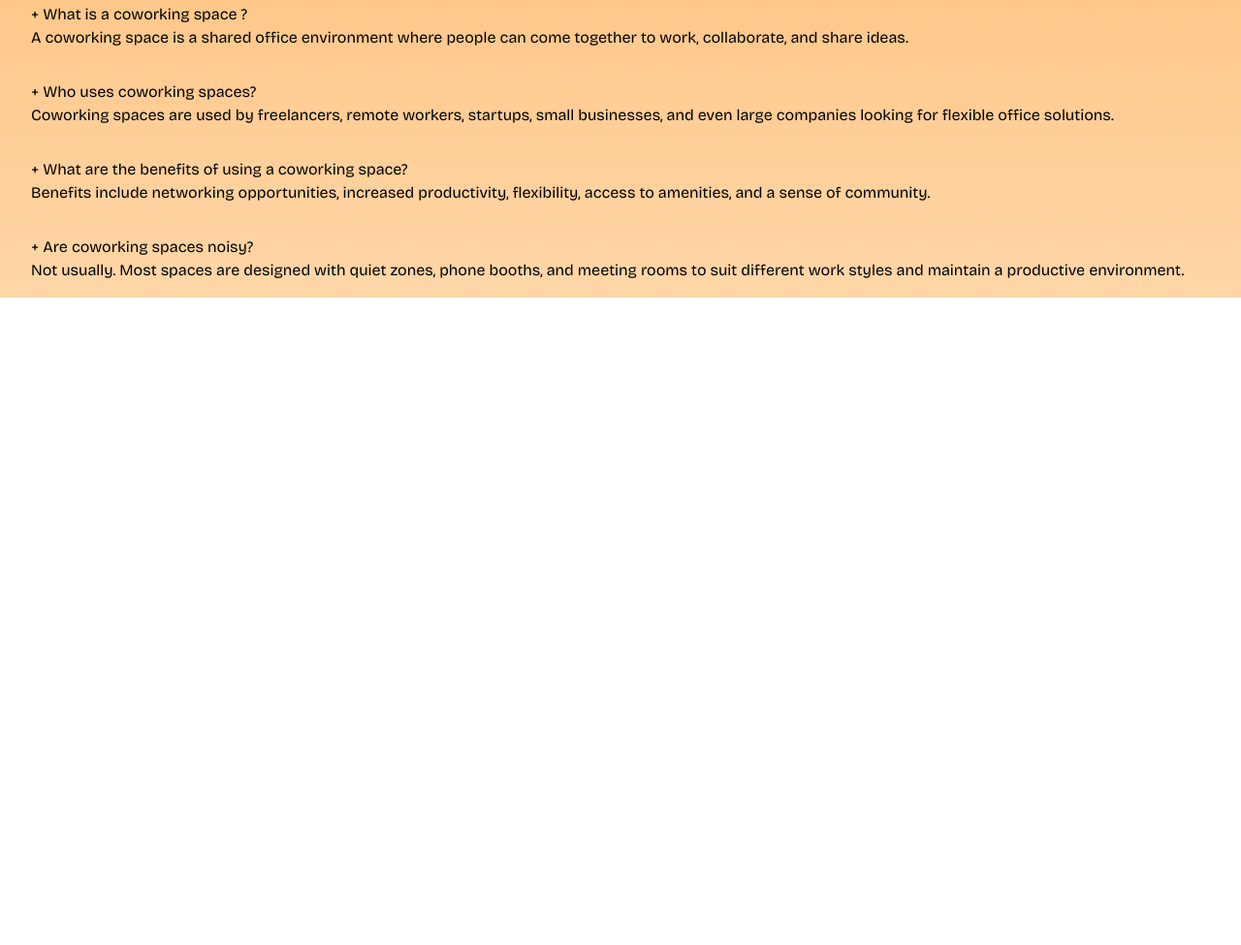
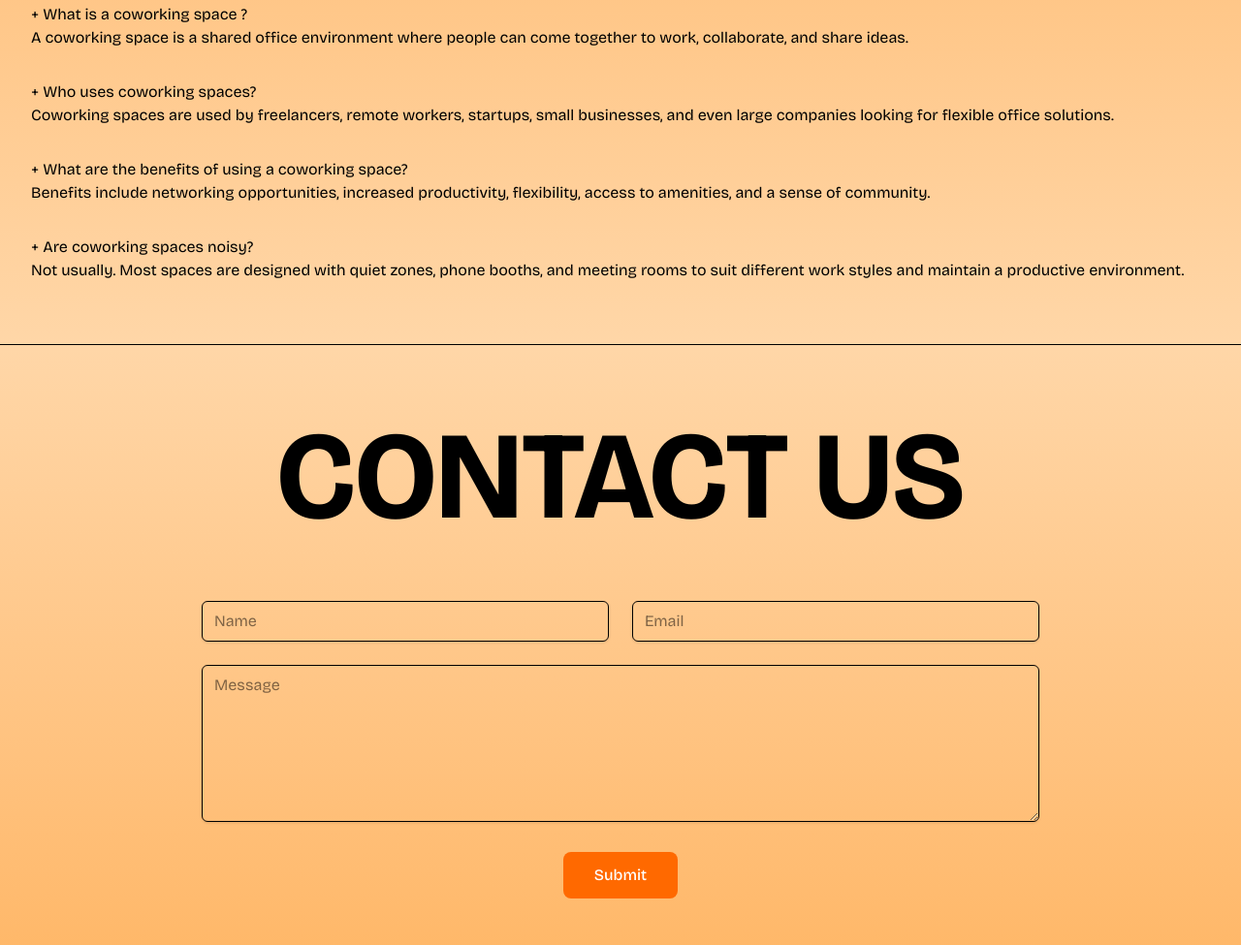
Before and after one commit to Redalaaouaj/Workly, a website: page index.html in a window 1280 px wide. Shown: the part 4296-5271 px from the top of the page at 97% size. Before the commit the page ends 4603 px from the top, so only its background shows below. Drawn offline with nearby package versions, Linux system fonts and the light colour scheme.

Commit message:
add contact form

```diff
--- a/index.html
+++ b/index.html
@@ -12,7 +12,11 @@
       font-family: 'Bricolage Grotesque', sans-serif;
     }
 
-    #hero, #about, #service, #spaces, #contact {
+    #hero,
+    #about,
+    #service,
+    #spaces,
+    #contact {
       scroll-margin-top: 80px;
     }
   </style>
@@ -95,7 +99,8 @@
         </div>
       </div>
 
-      <div id="service" class="text-center mx-auto w-96 bg-orange-600 p-4 mt-24 mb-12 rounded-md hover:bg-orange-600 transition">
+      <div id="service"
+        class="text-center mx-auto w-96 bg-orange-600 p-4 mt-24 mb-12 rounded-md hover:bg-orange-600 transition">
         <p class="text-white font-extrabold text-3xl">WHY CHOOSE US</p>
       </div>
       <div class="grid grid-cols-1 md:grid-cols-3 gap-24 max-w-7xl mx-auto px-4">
@@ -111,14 +116,16 @@
 
         <div class="bg-orange-600 rounded-md h-92 ">
           <img src="./assets/brain.svg" class="w-8 mx-4 mt-4 filter brightness-0 invert" alt="brain icon">
-          <h3 class="text-white text-2xl text-center font-bold mt-6">Dedicated Concierge  </h3>
-          <p class="text-white text-lg text-center mx-14 md:mx-6 mt-7">Your Dedicated Concierge Is A Local In The Area. Intimately Understands The City, Will Actively Take You On The Tour And Will Find Your Business. </p>
+          <h3 class="text-white text-2xl text-center font-bold mt-6">Dedicated Concierge </h3>
+          <p class="text-white text-lg text-center mx-14 md:mx-6 mt-7">Your Dedicated Concierge Is A Local In The Area.
+            Intimately Understands The City, Will Actively Take You On The Tour And Will Find Your Business. </p>
         </div>
 
         <div class="bg-orange-600 rounded-md h-92 ">
           <img src="./assets/bell-ring.svg" class="w-8 mx-4 mt-4 filter brightness-0 invert" alt="bell icon">
           <h3 class="text-white text-2xl text-center font-bold mt-6">Updates </h3>
-          <p class="text-white text-lg text-center mx-14 md:mx-6 mt-7">Notify You Of Any Office Space That Suits Your Requirements. Avoid The Need To Constantly Search, Browse Or Wait For Scheduled Emails. </p>
+          <p class="text-white text-lg text-center mx-14 md:mx-6 mt-7">Notify You Of Any Office Space That Suits Your
+            Requirements. Avoid The Need To Constantly Search, Browse Or Wait For Scheduled Emails. </p>
         </div>
       </div>
       <hr class="mt-8">
@@ -130,8 +137,8 @@
       </div>
       <div class="grid grid-cols-1 lg:grid-rows-3 gap-24 max-w-7xl mx-auto px-4">
         <div class="md:flex h-4/5 ">
-          <img src="./assets/conventional.jpg" class="w-3xl mx-auto mt-4 " alt="notepad icon">
-          <div class="flex  flex-col">
+          <img src="./assets/conventional.jpg" class="w-3xl mx-auto mt-4 " alt="conventional space">
+          <div class="flex flex-col">
 
             <h3 class=" text-2xl text-center font-bold mt-16 mb-10">Conventional </h3>
             <a href="#contact"
@@ -169,28 +176,65 @@
         <p class="text-black font-extrabold text-6xl md:text-9xl">FAQ</p>
       </div>
 
-      <div class="max-w-7xl mx-auto px-8 py-4">
+      <div class="max-w-xl lg:max-w-7xl mx-auto px-8 py-4">
         <h2>+ What is a coworking space ?</h2>
         <p>A coworking space is a shared office environment where people can come together
           to work, collaborate, and share ideas.</p>
       </div>
-      <div class="max-w-7xl mx-auto px-8 py-4">
+      <div class="max-w-xl lg:max-w-7xl mx-auto px-8 py-4">
         <h2>+ Who uses coworking spaces?</h2>
         <p>Coworking spaces are used by freelancers, remote workers, startups, small
           businesses, and even large companies looking for flexible office solutions.</p>
       </div>
-      <div class="max-w-7xl mx-auto px-8 py-4">
+      <div class="max-w-xl lg:max-w-7xl mx-auto px-8 py-4">
         <h2>+ What are the benefits of using a coworking space?</h2>
         <p>Benefits include networking opportunities, increased productivity, flexibility, access
           to amenities, and a sense of community.</p>
       </div>
-      <div class="max-w-7xl mx-auto px-8 py-4">
+      <div class="max-w-xl lg:max-w-7xl mx-auto px-8 py-4">
         <h2>+ Are coworking spaces noisy?</h2>
         <p>Not usually. Most spaces are designed with quiet zones, phone booths, and meeting
           rooms to suit different work styles and maintain a productive environment.</p>
       </div>
+<hr class="mt-12">
+    </section>
+
+    <section id="contact" class="from-orange-200 to-orange-300 bg-gradient-to-b pt-14 pb-12">
+      <div class="text-center mx-auto w-full font-extrabold p-4 mt-0 mb-12  transition">
+        <p class="text-black font-extrabold text-5xl md:text-9xl">CONTACT US</p>
+      </div>
+      <form action="" class="max-w-4xl mx-auto px-4">
+        <div class="grid grid-cols-1 md:grid-cols-2 gap-6 mb-6">
+          <div>
+
+            <input type="text" id="name" name="name"
+                   class="w-full px-3 py-2 border  rounded-md shadow-sm focus:outline-none focus:ring-orange-500 focus:border-orange-500"
+                   placeholder="Name">
+          </div>
+          <div>
+
+            <input type="email" id="email" name="email"
+                   class="w-full px-3 py-2 border  rounded-md shadow-sm focus:outline-none focus:ring-orange-500 focus:border-orange-500"
+                   placeholder="Email">
+          </div>
+        </div>
+        <div class="mb-6">
+
+          <textarea id="message" name="message" rows="6"
+                    class="w-full px-3 py-2 border  rounded-md shadow-sm focus:outline-none focus:ring-orange-500 focus:border-orange-500"
+                    placeholder="Message"></textarea>
+        </div>
+        <div class="text-center">
+          <button type="submit"
+                  class="bg-orange-500 text-white px-8 py-3 rounded-lg hover:bg-orange-600 transition font-medium">
+            Submit
+          </button>
+        </div>
+      </form>
+
 
     </section>
+
   </main>
 
 
```
Also changed, not shown: src/output.css. Lines whose indentation alone changed are shown as unchanged.
